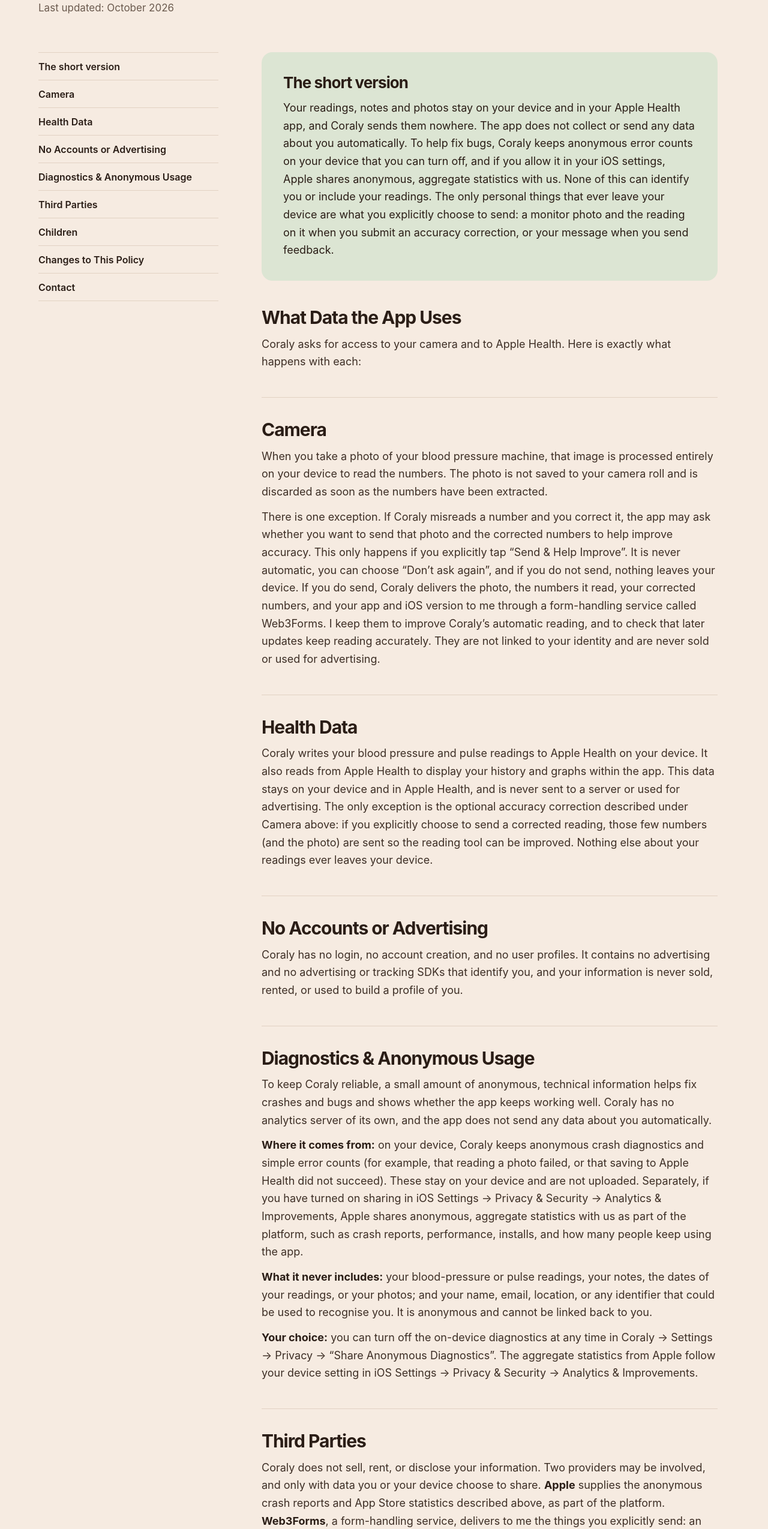
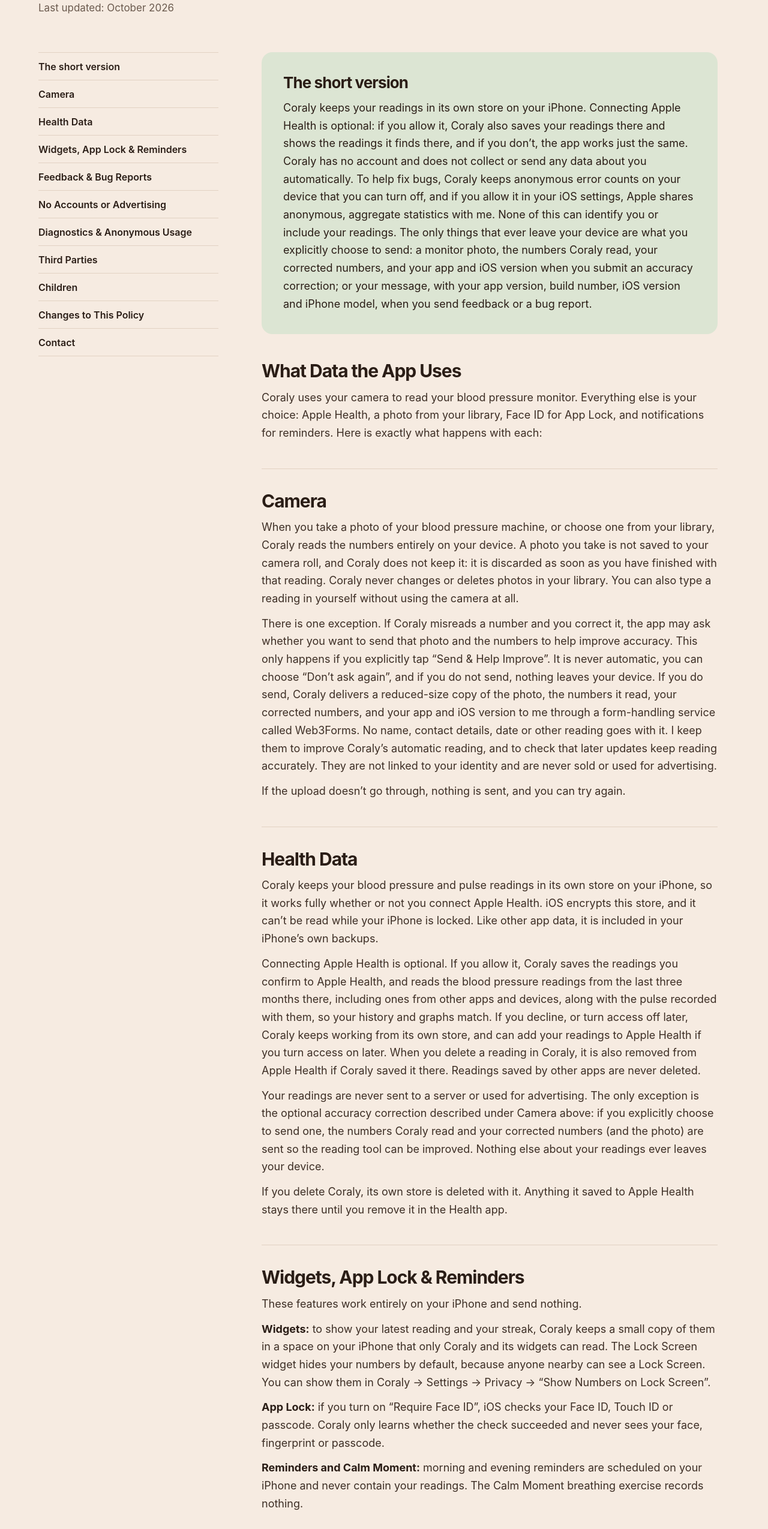
Before and after one commit to Farah-H/coraly-site, a website: page privacy/index.html in a window 1280 px wide. Shown: the part 248-2797 px from the top of the page at 60% size. Drawn offline with Linux system fonts and the light colour scheme.

Commit message:
Update the privacy policy for Coraly 1.4.0
- Readings live in Coraly's own on-device store; Apple Health is optional
- List exactly what corrections, feedback and bug reports send, through the web form only
- Cover widgets, App Lock and reminders, the camera and photo library, and deleting the app
- Remove notes (no such feature) and the outdated any-age line

```diff
--- a/privacy/index.html
+++ b/privacy/index.html
@@ -5,7 +5,7 @@
 <meta name="viewport" content="width=device-width, initial-scale=1, viewport-fit=cover">
 <meta name="theme-color" content="#F6EBE1">
 <title>Coraly | Privacy Policy</title>
-<meta name="description" content="Coraly’s privacy policy. Your readings, notes and photos stay on your device and in Apple Health. No account, no ads, no tracking.">
+<meta name="description" content="Coraly’s privacy policy. Your readings stay on your device, and in Apple Health if you connect it. No account, no ads, no tracking.">
 <link rel="canonical" href="https://getcoraly.app/privacy/">
 <link rel="icon" type="image/svg+xml" href="/assets/icon.svg">
 <link rel="icon" type="image/png" sizes="96x96" href="/assets/icon-96.png">
@@ -15,7 +15,7 @@
 <link rel="icon" type="image/x-icon" href="/assets/favicon.ico">
 <link rel="apple-touch-icon" sizes="180x180" href="/assets/icon-180.png">
 <meta property="og:title" content="Coraly | Privacy Policy">
-<meta property="og:description" content="Your readings, notes and photos stay on your device and in Apple Health. No account, no ads, no tracking.">
+<meta property="og:description" content="Your readings stay on your device, and in Apple Health if you connect it. No account, no ads, no tracking.">
 <meta property="og:type" content="website">
 <meta property="og:site_name" content="Coraly">
 <meta property="og:url" content="https://getcoraly.app/privacy/">
@@ -121,6 +121,8 @@
         <a href="#short">The short version</a>
         <a href="#camera">Camera</a>
         <a href="#health">Health Data</a>
+        <a href="#on-device">Widgets, App Lock &amp; Reminders</a>
+        <a href="#feedback">Feedback &amp; Bug Reports</a>
         <a href="#accounts">No Accounts or Advertising</a>
         <a href="#diagnostics">Diagnostics &amp; Anonymous Usage</a>
         <a href="#third-parties">Third Parties</a>
@@ -133,23 +135,40 @@
 
         <section id="short" class="short">
           <h2 class="h">The short version</h2>
-          <p>Your readings, notes and photos stay on your device and in your Apple Health app, and Coraly sends them nowhere. The app does not collect or send any data about you automatically. To help fix bugs, Coraly keeps anonymous error counts on your device that you can turn off, and if you allow it in your iOS settings, Apple shares anonymous, aggregate statistics with us. None of this can identify you or include your readings. The only personal things that ever leave your device are what you explicitly choose to send: a monitor photo and the reading on it when you submit an accuracy correction, or your message when you send feedback.</p>
+          <p>Coraly keeps your readings in its own store on your iPhone. Connecting Apple Health is optional: if you allow it, Coraly also saves your readings there and shows the readings it finds there, and if you don’t, the app works just the same. Coraly has no account and does not collect or send any data about you automatically. To help fix bugs, Coraly keeps anonymous error counts on your device that you can turn off, and if you allow it in your iOS settings, Apple shares anonymous, aggregate statistics with me. None of this can identify you or include your readings. The only things that ever leave your device are what you explicitly choose to send: a monitor photo, the numbers Coraly read, your corrected numbers, and your app and iOS version when you submit an accuracy correction; or your message, with your app version, build number, iOS version and iPhone model, when you send feedback or a bug report.</p>
         </section>
 
         <section>
           <h2 class="h">What Data the App Uses</h2>
-          <p>Coraly asks for access to your camera and to Apple Health. Here is exactly what happens with each:</p>
+          <p>Coraly uses your camera to read your blood pressure monitor. Everything else is your choice: Apple Health, a photo from your library, Face ID for App Lock, and notifications for reminders. Here is exactly what happens with each:</p>
         </section>
 
         <section id="camera" class="rule">
           <h2 class="h">Camera</h2>
-          <p>When you take a photo of your blood pressure machine, that image is processed entirely on your device to read the numbers. The photo is not saved to your camera roll and is discarded as soon as the numbers have been extracted.</p>
-          <p>There is one exception. If Coraly misreads a number and you correct it, the app may ask whether you want to send that photo and the corrected numbers to help improve accuracy. This only happens if you explicitly tap “Send &amp; Help Improve”. It is never automatic, you can choose “Don’t ask again”, and if you do not send, nothing leaves your device. If you do send, Coraly delivers the photo, the numbers it read, your corrected numbers, and your app and iOS version to me through a form-handling service called Web3Forms. I keep them to improve Coraly’s automatic reading, and to check that later updates keep reading accurately. They are not linked to your identity and are never sold or used for advertising.</p>
+          <p>When you take a photo of your blood pressure machine, or choose one from your library, Coraly reads the numbers entirely on your device. A photo you take is not saved to your camera roll, and Coraly does not keep it: it is discarded as soon as you have finished with that reading. Coraly never changes or deletes photos in your library. You can also type a reading in yourself without using the camera at all.</p>
+          <p>There is one exception. If Coraly misreads a number and you correct it, the app may ask whether you want to send that photo and the numbers to help improve accuracy. This only happens if you explicitly tap “Send &amp; Help Improve”. It is never automatic, you can choose “Don’t ask again”, and if you do not send, nothing leaves your device. If you do send, Coraly delivers a reduced-size copy of the photo, the numbers it read, your corrected numbers, and your app and iOS version to me through a form-handling service called Web3Forms. No name, contact details, date or other reading goes with it. I keep them to improve Coraly’s automatic reading, and to check that later updates keep reading accurately. They are not linked to your identity and are never sold or used for advertising.</p>
+          <p>If the upload doesn’t go through, nothing is sent, and you can try again.</p>
         </section>
 
         <section id="health" class="rule">
           <h2 class="h">Health Data</h2>
-          <p>Coraly writes your blood pressure and pulse readings to Apple Health on your device. It also reads from Apple Health to display your history and graphs within the app. This data stays on your device and in Apple Health, and is never sent to a server or used for advertising. The only exception is the optional accuracy correction described under Camera above: if you explicitly choose to send a corrected reading, those few numbers (and the photo) are sent so the reading tool can be improved. Nothing else about your readings ever leaves your device.</p>
+          <p>Coraly keeps your blood pressure and pulse readings in its own store on your iPhone, so it works fully whether or not you connect Apple Health. iOS encrypts this store, and it can’t be read while your iPhone is locked. Like other app data, it is included in your iPhone’s own backups.</p>
+          <p>Connecting Apple Health is optional. If you allow it, Coraly saves the readings you confirm to Apple Health, and reads the blood pressure readings from the last three months there, including ones from other apps and devices, along with the pulse recorded with them, so your history and graphs match. If you decline, or turn access off later, Coraly keeps working from its own store, and can add your readings to Apple Health if you turn access on later. When you delete a reading in Coraly, it is also removed from Apple Health if Coraly saved it there. Readings saved by other apps are never deleted.</p>
+          <p>Your readings are never sent to a server or used for advertising. The only exception is the optional accuracy correction described under Camera above: if you explicitly choose to send one, the numbers Coraly read and your corrected numbers (and the photo) are sent so the reading tool can be improved. Nothing else about your readings ever leaves your device.</p>
+          <p>If you delete Coraly, its own store is deleted with it. Anything it saved to Apple Health stays there until you remove it in the Health app.</p>
+        </section>
+
+        <section id="on-device" class="rule">
+          <h2 class="h">Widgets, App Lock &amp; Reminders</h2>
+          <p>These features work entirely on your iPhone and send nothing.</p>
+          <p><strong>Widgets:</strong> to show your latest reading and your streak, Coraly keeps a small copy of them in a space on your iPhone that only Coraly and its widgets can read. The Lock Screen widget hides your numbers by default, because anyone nearby can see a Lock Screen. You can show them in Coraly → Settings → Privacy → “Show Numbers on Lock Screen”.</p>
+          <p><strong>App Lock:</strong> if you turn on “Require Face ID”, iOS checks your Face ID, Touch ID or passcode. Coraly only learns whether the check succeeded and never sees your face, fingerprint or passcode.</p>
+          <p><strong>Reminders and Calm Moment:</strong> morning and evening reminders are scheduled on your iPhone and never contain your readings. The Calm Moment breathing exercise records nothing.</p>
+        </section>
+
+        <section id="feedback" class="rule">
+          <h2 class="h">Feedback &amp; Bug Reports</h2>
+          <p>When you send feedback or report a bug from Coraly → Settings, Coraly delivers your message, your app version and build number, your iOS version and your iPhone model to me through Web3Forms. It never includes your readings or other health data. If sending fails, nothing is sent, and you can try again.</p>
         </section>
 
         <section id="accounts" class="rule">
@@ -160,19 +179,19 @@
         <section id="diagnostics" class="rule">
           <h2 class="h">Diagnostics &amp; Anonymous Usage</h2>
           <p>To keep Coraly reliable, a small amount of anonymous, technical information helps fix crashes and bugs and shows whether the app keeps working well. Coraly has no analytics server of its own, and the app does not send any data about you automatically.</p>
-          <p><strong>Where it comes from:</strong> on your device, Coraly keeps anonymous crash diagnostics and simple error counts (for example, that reading a photo failed, or that saving to Apple Health did not succeed). These stay on your device and are not uploaded. Separately, if you have turned on sharing in iOS Settings → Privacy &amp; Security → Analytics &amp; Improvements, Apple shares anonymous, aggregate statistics with us as part of the platform, such as crash reports, performance, installs, and how many people keep using the app.</p>
-          <p><strong>What it never includes:</strong> your blood-pressure or pulse readings, your notes, the dates of your readings, or your photos; and your name, email, location, or any identifier that could be used to recognise you. It is anonymous and cannot be linked back to you.</p>
-          <p><strong>Your choice:</strong> you can turn off the on-device diagnostics at any time in Coraly → Settings → Privacy → “Share Anonymous Diagnostics”. The aggregate statistics from Apple follow your device setting in iOS Settings → Privacy &amp; Security → Analytics &amp; Improvements.</p>
+          <p><strong>Where it comes from:</strong> on your device, Coraly keeps anonymous crash diagnostics and simple error counts (for example, that reading a photo failed, or that saving to Apple Health did not succeed). These stay on your device and are not uploaded. Separately, if you have turned on sharing in iOS Settings → Privacy &amp; Security → Analytics &amp; Improvements, Apple shares anonymous, aggregate statistics with me as part of the platform, such as crash reports, performance, installs, and how many people keep using the app.</p>
+          <p><strong>What it never includes:</strong> your blood-pressure or pulse readings, the dates of your readings, or your photos; and your name, email, location, or any identifier that could be used to recognise you. It is anonymous and cannot be linked back to you.</p>
+          <p><strong>Your choice:</strong> you can turn off the on-device diagnostics at any time in Coraly → Settings → Privacy → “Share Anonymous Diagnostics”. Turning it off also clears what was already recorded. The aggregate statistics from Apple follow your device setting in iOS Settings → Privacy &amp; Security → Analytics &amp; Improvements.</p>
         </section>
 
         <section id="third-parties" class="rule">
           <h2 class="h">Third Parties</h2>
-          <p>Coraly does not sell, rent, or disclose your information. Two providers may be involved, and only with data you or your device choose to share. <strong>Apple</strong> supplies the anonymous crash reports and App Store statistics described above, as part of the platform. <strong>Web3Forms</strong>, a form-handling service, delivers to me the things you explicitly send: an accuracy correction (a monitor photo, the numbers Coraly read, your corrected numbers, and your app and iOS version), or a feedback or bug report (your message, plus your app version and device model). Web3Forms passes these to me and does not use them for advertising. If you never tap “Send &amp; Help Improve” and never send feedback, nothing goes to Web3Forms.</p>
+          <p>Coraly does not sell, rent, or disclose your information. Two providers may be involved, and only with data you or your device choose to share. <strong>Apple</strong> supplies the anonymous crash reports and App Store statistics described above, as part of the platform. <strong>Web3Forms</strong>, a form-handling service, delivers to me the things you explicitly send from the app: an accuracy correction (a monitor photo, the numbers Coraly read, your corrected numbers, and your app and iOS version), or feedback or a bug report (your message, your app version and build number, your iOS version and your iPhone model). Web3Forms passes these to me and does not use them for advertising. If you never tap “Send &amp; Help Improve” and never send feedback or a bug report, nothing goes to Web3Forms.</p>
         </section>
 
         <section id="children" class="rule">
           <h2 class="h">Children</h2>
-          <p>Coraly does not knowingly collect personal information from anyone, including children. The only information involved is anonymous diagnostics that cannot identify any individual, so the app is safe for use by people of any age.</p>
+          <p>Coraly does not knowingly collect personal information from anyone, including children. Apart from anything someone chooses to send me, such as feedback or a correction, the only information involved is anonymous diagnostics that cannot identify any individual.</p>
         </section>
 
         <section id="changes" class="rule">
```
